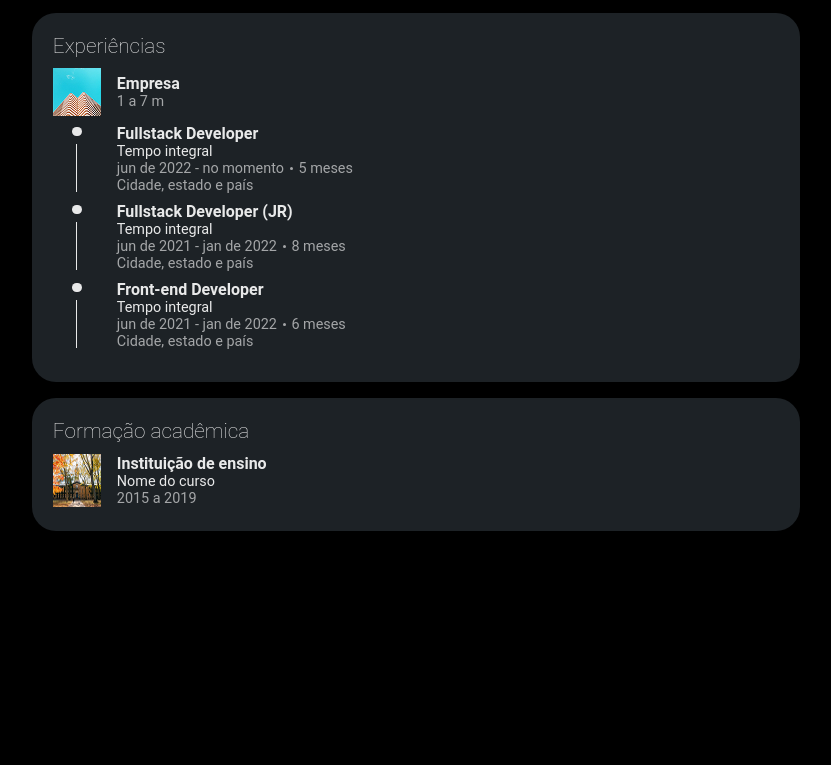
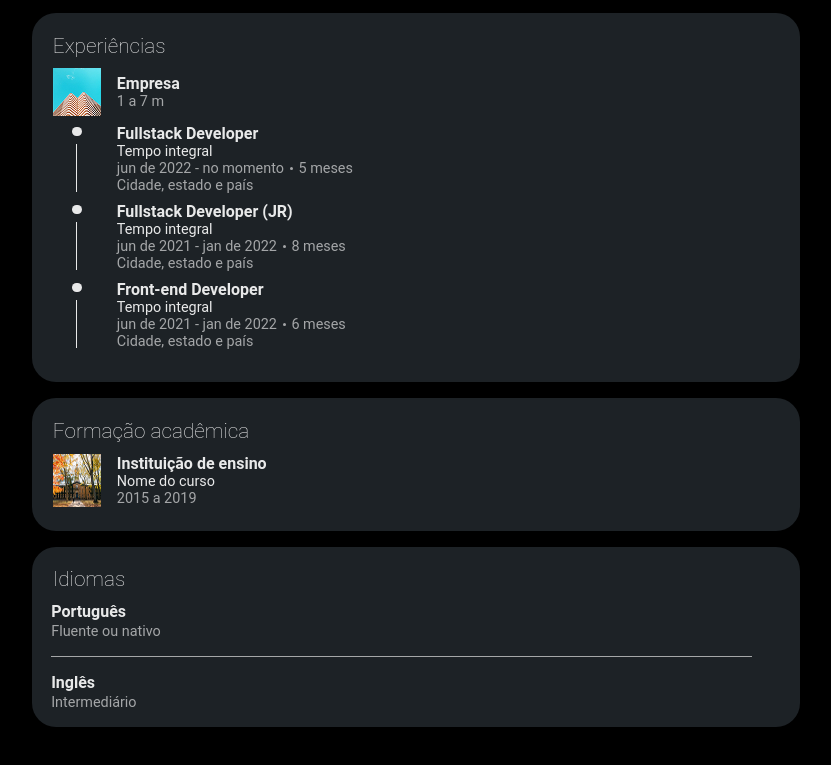
Before and after one commit to kevinzanao/layout-linkedin, a plain HTML site: page index.html in a window 1280 px wide. Shown: the part 1517-2282 px from the top of the page, without its empty margins (224-1055 px from the left). Before the commit the page ends 2064 px from the top, so only its background shows below. Drawn offline with Linux system fonts and the light colour scheme.

Commit message:
secao idiomas adicionado

```diff
--- a/index.html
+++ b/index.html
@@ -245,6 +245,17 @@
                 </div>
             </div>
         </section>
+        <section class="languages">
+            <h2>Idiomas</h2>
+            <div class="languages__levels">
+                <h3>Português</h3>
+                <span>Fluente ou nativo</span>
+            </div>
+            <div class="languages__levels">
+                <h3>Inglês</h3>
+                <span>Intermediário</span>
+            </div>
+        </section>
     </main>
     <footer></footer>
 </body>
--- a/style.css
+++ b/style.css
@@ -545,7 +545,41 @@ main {
 }
 
 
+.languages {
+    width: 60%;
+    min-width: 698px;
+    border-radius: 1.5em;
+    margin-bottom: 3em;
+    background-color: var(--fundo-card);
+}
 
+.languages h2 {
+    margin: 1em 0 .5em 1em;
+    color: var(--texto-principal);
+    font-size: var(--size-h2);
+    font-weight: lighter;
+}
+
+.languages .languages__levels {
+    margin: 0 0 1em 1.2em;
+}
+
+.languages .languages__levels:not(:last-child) {
+    border-bottom: 1px solid var(--texto-secundario);
+    padding-bottom: 1em;
+    margin-right: 3em;
+}
+
+.languages .languages__levels h3 {
+    color: var(--texto-principal);
+    font-size: 1em;
+    /* font-weight: lighter; */
+}
+
+.languages .languages__levels span {
+    color: var(--texto-secundario);
+    font-size: var(--size-p);
+}
 
 
 
```
